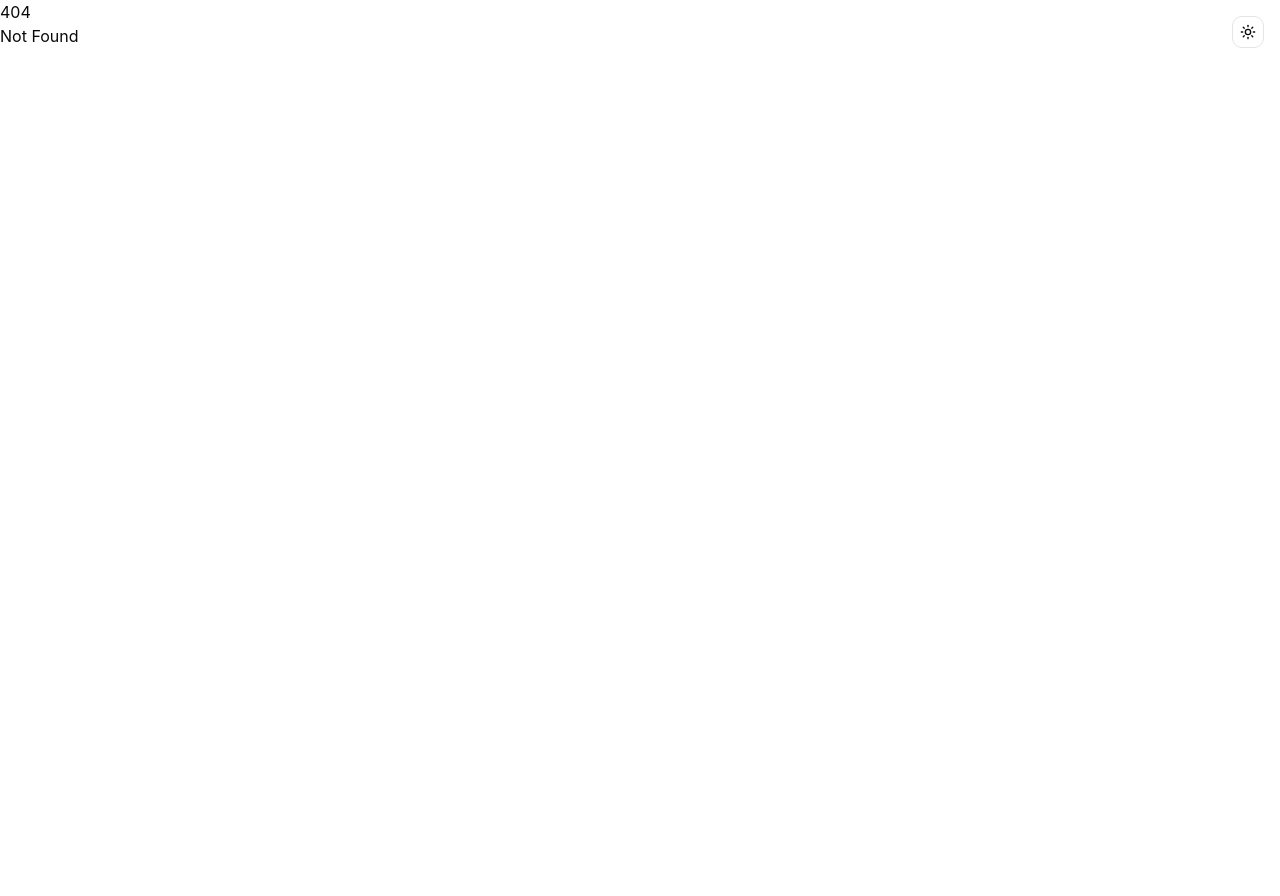
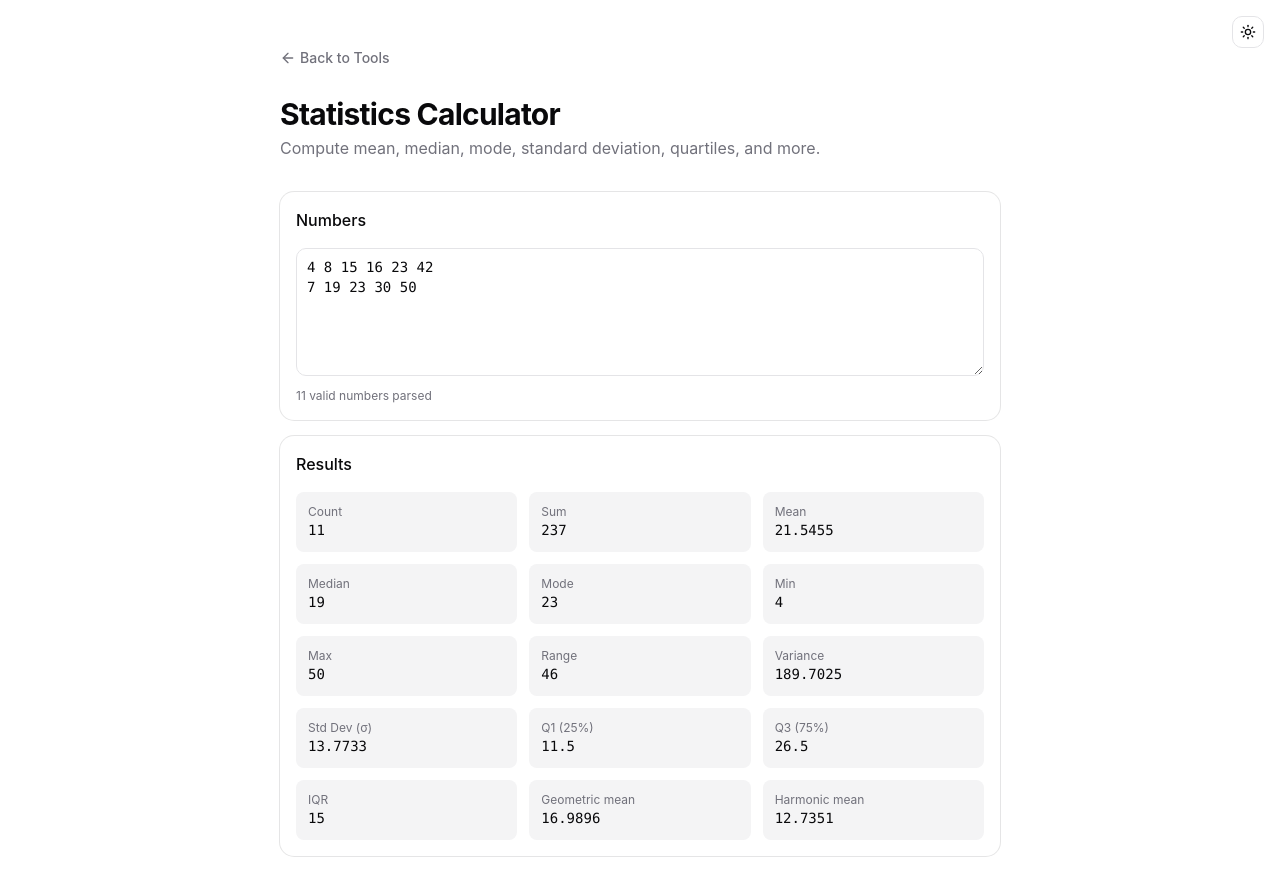
Before and after one commit to orykr/tool.ory.kr, a SvelteKit app in the folder frontend/: page /stats in a window 1280 px wide. Before the commit this address had no page. Shown: the top 896 px of the page. Before the commit the page ends 800 px from the top, so only its background shows below. Built offline with nearby package versions, Linux system fonts and the light colour scheme.

Commit message:
feat(stats): add statistics calculator (mean/median/stdev/quartiles/etc.)

```diff
--- /dev/null
+++ b/frontend/src/lib/stats.ts
@@ -0,0 +1,97 @@
+export interface StatsResult {
+	count: number;
+	sum: number;
+	mean: number;
+	median: number;
+	mode: number[];
+	min: number;
+	max: number;
+	range: number;
+	variance: number;
+	stdDev: number;
+	q1: number;
+	q3: number;
+	iqr: number;
+	geometricMean: number | null;
+	harmonicMean: number | null;
+}
+
+export function parseNumbers(input: string): number[] {
+	const tokens = input
+		.split(/[\s,;]+/)
+		.map((t) => t.trim())
+		.filter(Boolean);
+	const result: number[] = [];
+	for (const t of tokens) {
+		const n = Number(t);
+		if (Number.isFinite(n)) result.push(n);
+	}
+	return result;
+}
+
+export function computeStats(values: number[]): StatsResult | null {
+	if (values.length === 0) return null;
+	const sorted = [...values].sort((a, b) => a - b);
+	const sum = values.reduce((a, b) => a + b, 0);
+	const mean = sum / values.length;
+	const min = sorted[0];
+	const max = sorted[sorted.length - 1];
+
+	const median = quantile(sorted, 0.5);
+	const q1 = quantile(sorted, 0.25);
+	const q3 = quantile(sorted, 0.75);
+
+	const variance =
+		values.reduce((acc, v) => acc + (v - mean) ** 2, 0) / values.length;
+	const stdDev = Math.sqrt(variance);
+
+	const counts = new Map<number, number>();
+	for (const v of values) counts.set(v, (counts.get(v) ?? 0) + 1);
+	let maxCount = 0;
+	for (const c of counts.values()) if (c > maxCount) maxCount = c;
+	const mode =
+		maxCount > 1
+			? Array.from(counts.entries())
+					.filter(([, c]) => c === maxCount)
+					.map(([v]) => v)
+					.sort((a, b) => a - b)
+			: [];
+
+	const allPositive = values.every((v) => v > 0);
+	const geometricMean = allPositive
+		? Math.exp(values.reduce((acc, v) => acc + Math.log(v), 0) / values.length)
+		: null;
+	const harmonicMean = allPositive
+		? values.length / values.reduce((acc, v) => acc + 1 / v, 0)
+		: null;
+
+	return {
+		count: values.length,
+		sum,
+		mean,
+		median,
+		mode,
+		min,
+		max,
+		range: max - min,
+		variance,
+		stdDev,
+		q1,
+		q3,
+		iqr: q3 - q1,
+		geometricMean,
+		harmonicMean
+	};
+}
+
+function quantile(sorted: number[], q: number): number {
+	if (sorted.length === 0) return NaN;
+	if (sorted.length === 1) return sorted[0];
+	const pos = (sorted.length - 1) * q;
+	const base = Math.floor(pos);
+	const rest = pos - base;
+	if (sorted[base + 1] !== undefined) {
+		return sorted[base] + rest * (sorted[base + 1] - sorted[base]);
+	}
+	return sorted[base];
+}
--- a/frontend/src/routes/+page.svelte
+++ b/frontend/src/routes/+page.svelte
@@ -326,6 +326,11 @@
 			href: "/semver",
 			title: "Semver Tools",
 			description: "Compare, bump, sort, and check Semantic Versioning ranges."
+		},
+		{
+			href: "/stats",
+			title: "Statistics Calculator",
+			description: "Mean, median, stdev, quartiles, and more for a list of numbers."
 		}
 	];
 </script>
--- /dev/null
+++ b/frontend/src/routes/stats/+page.svelte
@@ -0,0 +1,82 @@
+<script lang="ts">
+	import * as Card from "$lib/components/ui/card/index.js";
+	import { Button } from "$lib/components/ui/button/index.js";
+	import { Textarea } from "$lib/components/ui/textarea/index.js";
+	import { Label } from "$lib/components/ui/label/index.js";
+	import ArrowLeft from "@lucide/svelte/icons/arrow-left";
+	import { parseNumbers, computeStats } from "$lib/stats";
+
+	let input = $state("4 8 15 16 23 42\n7 19 23 30 50");
+
+	let parsed = $derived(parseNumbers(input));
+	let stats = $derived(computeStats(parsed));
+
+	function fmt(n: number | null, digits = 4): string {
+		if (n === null || !Number.isFinite(n)) return "—";
+		const fixed = n.toFixed(digits);
+		return fixed.replace(/\.?0+$/, "");
+	}
+</script>
+
+<main class="container mx-auto max-w-3xl px-6 py-12">
+	<nav class="mb-6">
+		<a
+			href="/"
+			class="text-muted-foreground hover:text-foreground inline-flex items-center gap-1 text-sm font-medium transition-colors"
+		>
+			<ArrowLeft class="h-4 w-4" />
+			Back to Tools
+		</a>
+	</nav>
+
+	<header class="mb-8">
+		<h1 class="text-3xl font-bold tracking-tight">Statistics Calculator</h1>
+		<p class="text-muted-foreground mt-1">
+			Compute mean, median, mode, standard deviation, quartiles, and more.
+		</p>
+	</header>
+
+	<Card.Root class="mb-4">
+		<Card.Header><Card.Title class="text-base">Numbers</Card.Title></Card.Header>
+		<Card.Content class="space-y-3">
+			<Textarea
+				bind:value={input}
+				class="min-h-32 font-mono text-sm"
+				placeholder="Separate by spaces, commas, semicolons, or newlines."
+			/>
+			<p class="text-muted-foreground text-xs">{parsed.length} valid numbers parsed</p>
+		</Card.Content>
+	</Card.Root>
+
+	{#if stats}
+		<Card.Root>
+			<Card.Header><Card.Title class="text-base">Results</Card.Title></Card.Header>
+			<Card.Content>
+				<dl class="grid grid-cols-2 gap-3 sm:grid-cols-3">
+					{#each [
+						{ k: "Count", v: stats.count.toString() },
+						{ k: "Sum", v: fmt(stats.sum) },
+						{ k: "Mean", v: fmt(stats.mean) },
+						{ k: "Median", v: fmt(stats.median) },
+						{ k: "Mode", v: stats.mode.length ? stats.mode.join(", ") : "(none)" },
+						{ k: "Min", v: fmt(stats.min) },
+						{ k: "Max", v: fmt(stats.max) },
+						{ k: "Range", v: fmt(stats.range) },
+						{ k: "Variance", v: fmt(stats.variance) },
+						{ k: "Std Dev (σ)", v: fmt(stats.stdDev) },
+						{ k: "Q1 (25%)", v: fmt(stats.q1) },
+						{ k: "Q3 (75%)", v: fmt(stats.q3) },
+						{ k: "IQR", v: fmt(stats.iqr) },
+						{ k: "Geometric mean", v: fmt(stats.geometricMean) },
+						{ k: "Harmonic mean", v: fmt(stats.harmonicMean) }
+					] as item, i (i)}
+						<div class="bg-muted rounded-md p-3">
+							<dt class="text-muted-foreground text-xs">{item.k}</dt>
+							<dd class="font-mono text-sm break-all">{item.v}</dd>
+						</div>
+					{/each}
+				</dl>
+			</Card.Content>
+		</Card.Root>
+	{/if}
+</main>
```
